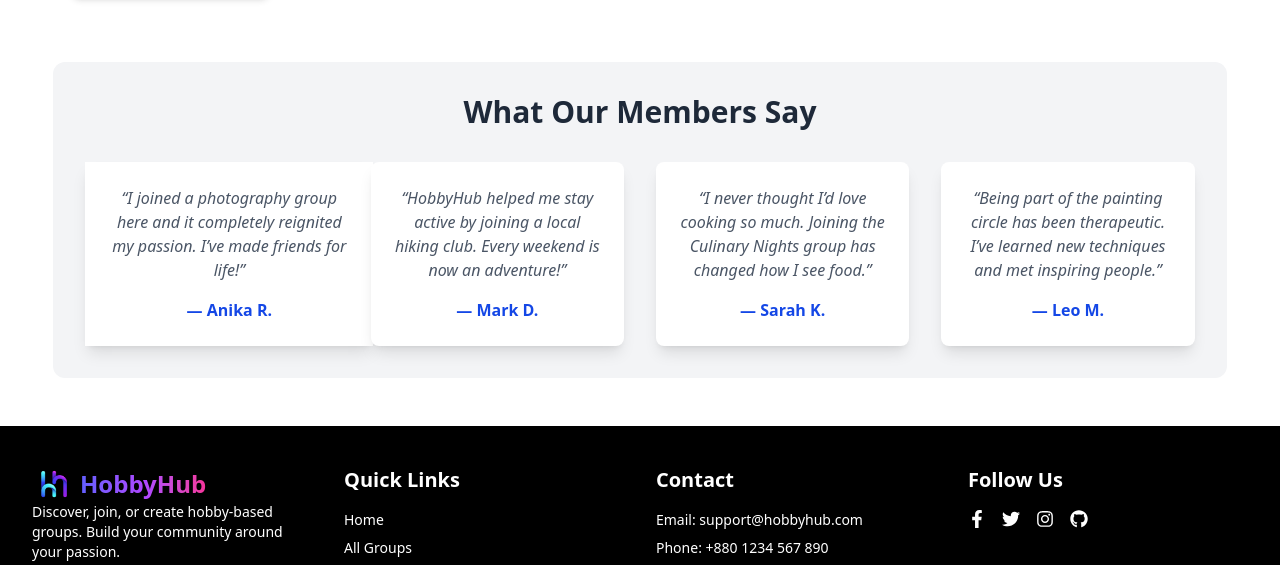
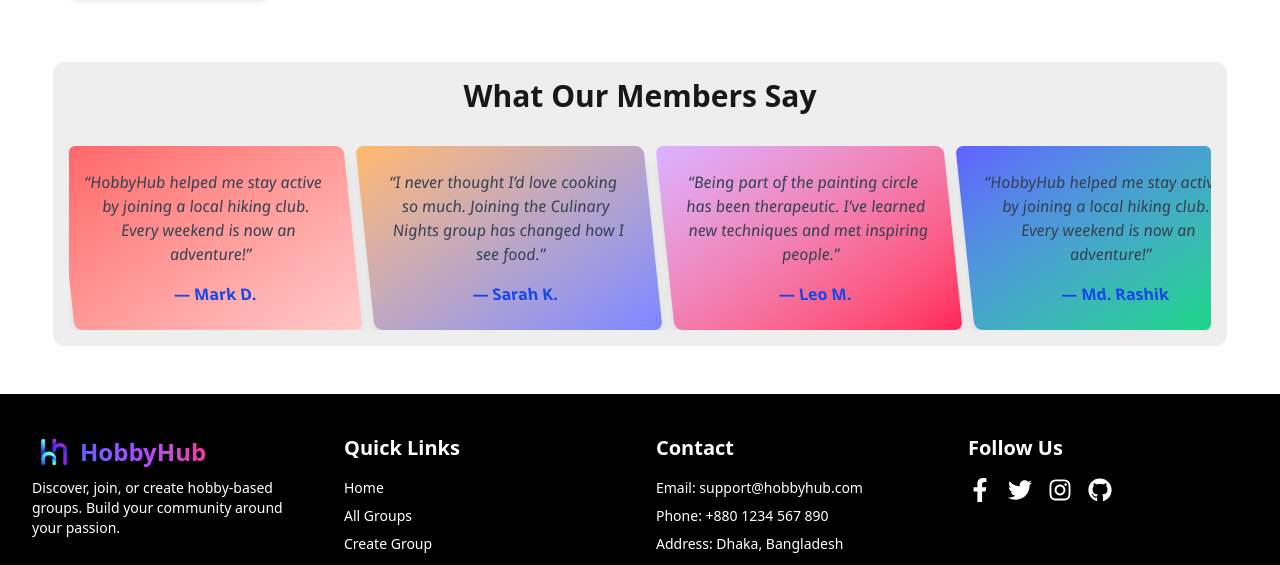
Before and after one commit to rashikdev/HobbyHub, a React (Vite) app: page / in a window 1280 px wide. Shown: the part 2216-2781 px from the top of the page. Built offline with nearby package versions, Linux system fonts and the light colour scheme; no server answers.

Commit message:
add some styling

```diff
--- a/package.json
+++ b/package.json
@@ -14,6 +14,7 @@
     "firebase": "^11.7.3",
     "react": "^19.1.0",
     "react-dom": "^19.1.0",
+    "react-fast-marquee": "^1.6.5",
     "react-hot-toast": "^2.5.2",
     "react-icons": "^5.5.0",
     "react-responsive-carousel": "^3.2.23",
--- a/src/components/Footer.jsx
+++ b/src/components/Footer.jsx
@@ -15,7 +15,7 @@ const Footer = () => {
               HobbyHub
             </h2>
           </NavLink>
-          <p className="text-sm">
+          <p className="text-sm mt-2">
             Discover, join, or create hobby-based groups. Build your community
             around your passion.
           </p>
@@ -26,22 +26,31 @@ const Footer = () => {
           <h3 className="text-xl font-semibold mb-4">Quick Links</h3>
           <ul className="space-y-2 text-sm">
             <li>
-              <Link to="/" className="hover:underline">
+              <Link to="/" className="hover:underline hover:text-blue-500">
                 Home
               </Link>
             </li>
             <li>
-              <Link to="/all-groups" className="hover:underline">
+              <Link
+                to="/allGroups"
+                className="hover:underline hover:text-blue-500"
+              >
                 All Groups
               </Link>
             </li>
             <li>
-              <Link to="/createGroup" className="hover:underline">
+              <Link
+                to="/createGroup"
+                className="hover:underline hover:text-blue-500"
+              >
                 Create Group
               </Link>
             </li>
             <li>
-              <Link to="/myGroup" className="hover:underline">
+              <Link
+                to="/myGroup"
+                className="hover:underline hover:text-blue-500"
+              >
                 My Groups
               </Link>
             </li>
@@ -61,17 +70,33 @@ const Footer = () => {
         {/* Social Links */}
         <div>
           <h3 className="text-xl font-semibold mb-4">Follow Us</h3>
-          <div className="flex space-x-4 text-lg">
-            <a href="#" className="hover:text-gray-300">
+          <div className="flex space-x-4 text-2xl">
+            <a
+              target="_blank"
+              href="https://www.facebook.com/share/16Fjh4kbAR/"
+              className="hover:text-blue-500"
+            >
               <FaFacebookF />
             </a>
-            <a href="#" className="hover:text-gray-300">
+            <a
+              target="_blank"
+              href="https://x.com/RashikKhan513"
+              className="hover:text-blue-500"
+            >
               <FaTwitter />
             </a>
-            <a href="#" className="hover:text-gray-300">
+            <a
+              target="_blank"
+              href="https://www.instagram.com/happyprincerashik/profilecard/?igsh=MXZhbXZ6dzExd3o0dA=="
+              className="hover:text-blue-500"
+            >
               <FaInstagram />
             </a>
-            <a href="#" className="hover:text-gray-300">
+            <a
+              target="_blank"
+              href="https://github.com/rashik218"
+              className="hover:text-blue-500"
+            >
               <FaGithub />
             </a>
           </div>
--- a/src/components/Navbar.jsx
+++ b/src/components/Navbar.jsx
@@ -30,7 +30,7 @@ const Navbar = () => {
             className="menu menu-sm dropdown-content bg-base-100 rounded-box z-1 mt-3 w-40 py-4 shadow space-y-3 font-medium"
           >
             <NavLink to="/">Home</NavLink>
-            <NavLink to="/all-groups">All Groups</NavLink>
+            <NavLink to="/allGroups">All Groups</NavLink>
             <NavLink to="/createGroup">Create Group</NavLink>
             <NavLink to="/myGroup">My Groups</NavLink>
           </ul>
@@ -58,7 +58,7 @@ const Navbar = () => {
           Home
         </NavLink>
         <NavLink
-          to="/all-groups"
+          to="/allGroups"
           onClick={() => window.scrollTo({ top: 0, behavior: "smooth" })}
           className={({ isActive }) =>
             `${
--- a/src/components/TestimonialsSection.jsx
+++ b/src/components/TestimonialsSection.jsx
@@ -1,35 +1,47 @@
+import Marquee from "react-fast-marquee";
+
 const TestimonialsSection = () => {
   return (
-    <div className="my-12 p-8 bg-gray-100 rounded-xl text-center">
-      <h2 className="text-3xl font-bold text-gray-800 mb-8">
-        What Our Members Say
-      </h2>
-      <div className="grid grid-cols-1
-      md:grid-cols-4 items-center gap-8">
-        <div className="bg-white shadow-lg p-6 roundemax-d-lg w-72">
-          <p className="italic text-gray-600">
-            “I joined a photography group here and it completely reignited my passion. I’ve made friends for life!”
+    <div className="my-12 md:p-4 p-2 bg-base-300 rounded-xl text-center">
+      <h2 className="md:text-3xl text-xl font-bold  mb-8">What Our Members Say</h2>
+      <div className="rounded-md overflow-hidden">
+        <Marquee pauseOnHover={true}>
+          <div className="bg-gradient-to-br from-orange-300  to-green-400 shadow-lg p-6 rounded-lg md:w-72 w-70 mr-3 skew-x-6">
+            <p className="italic text-gray-700">
+              “I joined a photography group here and it completely reignited my
+              passion. I’ve made friends for life!”
             </p>
             <p className="font-semibold mt-4 text-blue-700">— Anika R.</p>
           </div>
-        <div className="bg-white shadow-lg p-6 rounded-lg max-w-72">
-          <p className="italic text-gray-600">
-            “HobbyHub helped me stay active by joining a local hiking club. Every weekend is now an adventure!”
+          <div className="bg-gradient-to-br from-red-400  to-red-200 shadow-lg p-6 rounded-lg md:w-72 w-70 mr-3 skew-x-6">
+            <p className="italic text-gray-700">
+              “HobbyHub helped me stay active by joining a local hiking club.
+              Every weekend is now an adventure!”
             </p>
             <p className="font-semibold mt-4 text-blue-700">— Mark D.</p>
           </div>
-        <div className="bg-white shadow-lg p-6 rounded-lg max-w-72">
-          <p className="italic text-gray-600">
-            “I never thought I’d love cooking so much. Joining the Culinary Nights group has changed how I see food.”
+          <div className="bg-gradient-to-br from-orange-300  to-indigo-400 shadow-lg p-6 rounded-lg md:w-72 w-70 mr-3 skew-x-6">
+            <p className="italic text-gray-700">
+              “I never thought I’d love cooking so much. Joining the Culinary
+              Nights group has changed how I see food.”
             </p>
             <p className="font-semibold mt-4 text-blue-700">— Sarah K.</p>
           </div>
-        <div className="bg-white shadow-lg p-6 rounded-lg max-w-72">
-          <p className="italic text-gray-600">
-            “Being part of the painting circle has been therapeutic. I’ve learned new techniques and met inspiring people.”
+          <div className="bg-gradient-to-br from-purple-300  to-rose-500 shadow-lg p-6 rounded-lg md:w-72 w-70 mr-3 skew-x-6">
+            <p className="italic text-gray-700">
+              “Being part of the painting circle has been therapeutic. I’ve
+              learned new techniques and met inspiring people.”
             </p>
             <p className="font-semibold mt-4 text-blue-700">— Leo M.</p>
           </div>
+          <div className="bg-gradient-to-br from-indigo-500  to-green-400 shadow-lg p-6 rounded-lg md:w-72 w-70 mr-3 skew-x-6">
+            <p className="italic text-gray-700">
+              “HobbyHub helped me stay active by joining a local hiking club.
+              Every weekend is now an adventure!”
+            </p>
+            <p className="font-semibold mt-4 text-blue-700">— Md. Rashik</p>
+          </div>
+        </Marquee>
       </div>
     </div>
   );
--- a/src/pages/GroupDetails.jsx
+++ b/src/pages/GroupDetails.jsx
@@ -47,11 +47,10 @@ const GroupDetails = () => {
   };
 
   return (
-    <div className="max-w-6xl mx-auto bg-white shadow-md rounded-xl p-6 my-10 text-black">
+    <div className="max-w-6xl mx-auto bg-gradient-to-br from-orange-300 via-blue-200 to-red-300 shadow-md rounded-xl p-6 my-10 text-black">
       <h2 className="text-3xl font-bold mb-6 text-indigo-600">Group Details</h2>
-
       <div className="md:flex md:gap-5">
-        <div className="w-full relative bg-gray-100 overflow-hidden flex items-center justify-center">
+        <div className="w-full relative overflow-hidden flex items-center justify-center">
           {!loaded && (
             <div className="absolute inset-0 flex justify-center items-center">
               <div className="w-8 h-8 border-4 border-blue-500 border-t-transparent rounded-full animate-spin"></div>
--- a/src/pages/MyGroup.jsx
+++ b/src/pages/MyGroup.jsx
@@ -5,6 +5,7 @@ import { Link, NavLink } from "react-router";
 import { AuthContext } from "../context/AuthProvider";
 import toast from "react-hot-toast";
 import Swal from "sweetalert2";
+import nodata from "../assets/nodata.jpg";
 
 const MyGroup = () => {
   const { user } = React.useContext(AuthContext);
@@ -65,7 +66,7 @@ const MyGroup = () => {
       ) : groups.length === 0 ? (
         <div className="text-center mt-10">
           <img
-            src="/no-data.svg"
+            src={nodata}
             alt="No groups"
             className="mx-auto w-40 opacity-80"
           />
@@ -76,7 +77,7 @@ const MyGroup = () => {
             Start by creating your first group!
           </p>
           <NavLink to="/createGroup">
-            <button className="mt-4 bg-blue-600 text-white px-4 py-2 rounded-md hover:bg-blue-700">
+            <button className="mt-4 text-white px-4 py-2 rounded-md bg-gradient-to-br from-indigo-500 via-purple-500 to-pink-500 cursor-pointer hover:shadow-[0_0_20px_#F75A5A] hover:scale-95 transition-all">
               Create Group
             </button>
           </NavLink>
--- a/src/router/Router.jsx
+++ b/src/router/Router.jsx
@@ -32,7 +32,7 @@ export const router = createBrowserRouter([
         Component: Register,
       },
       {
-        path: "/all-groups",
+        path: "/allGroups",
         Component: AllGroup,
         loader: () => fetch("/groupsData.json"),
         hydrateFallbackElement: <LoadingPage></LoadingPage>,
```
Also changed, not shown: src/components/GroupCard.jsx (+7 -4 lines), src/assets/nodata.jpg (added), 1 other file (tests, documents, lock files or other folders). Lines whose indentation alone changed are shown as unchanged.
